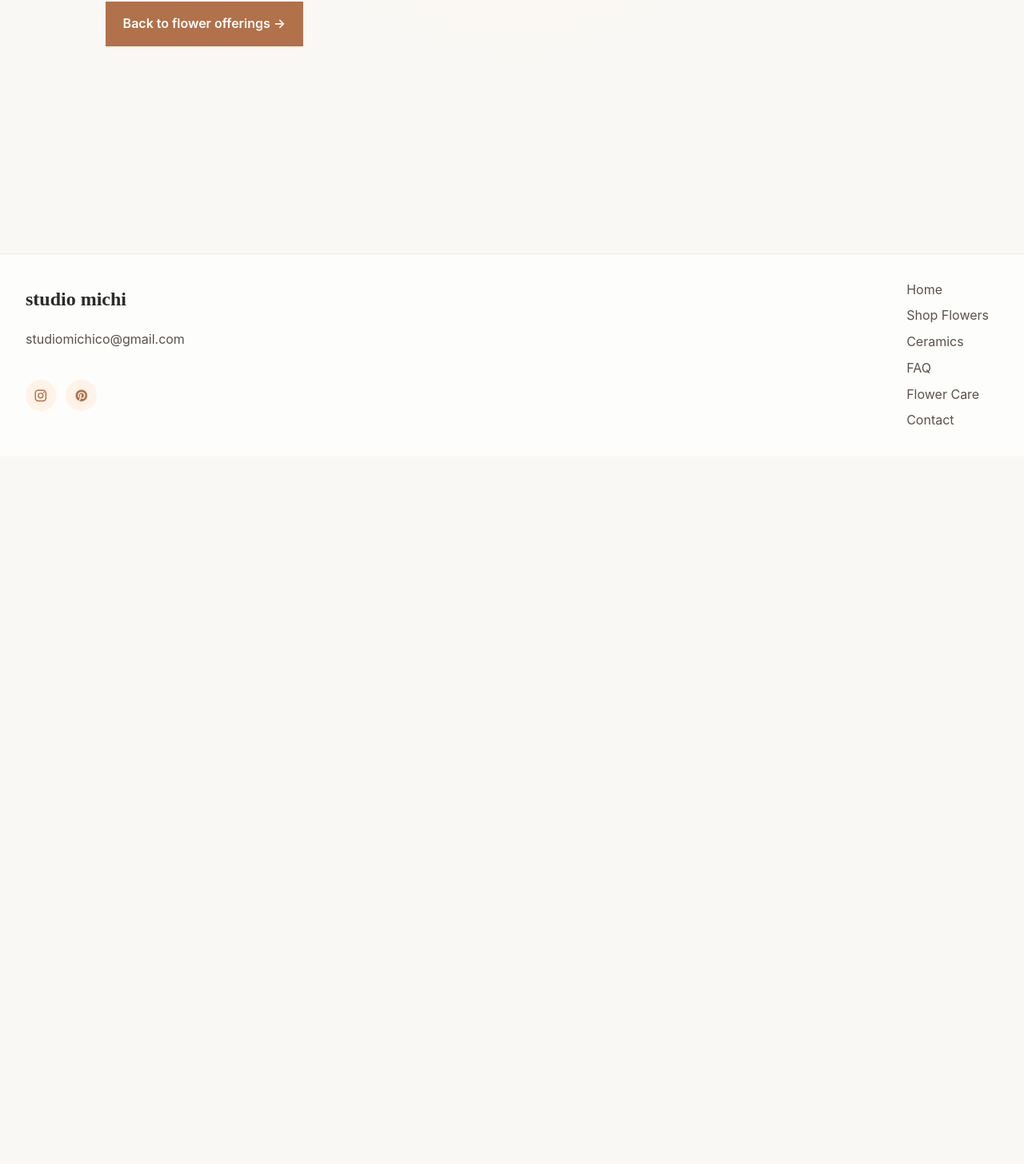
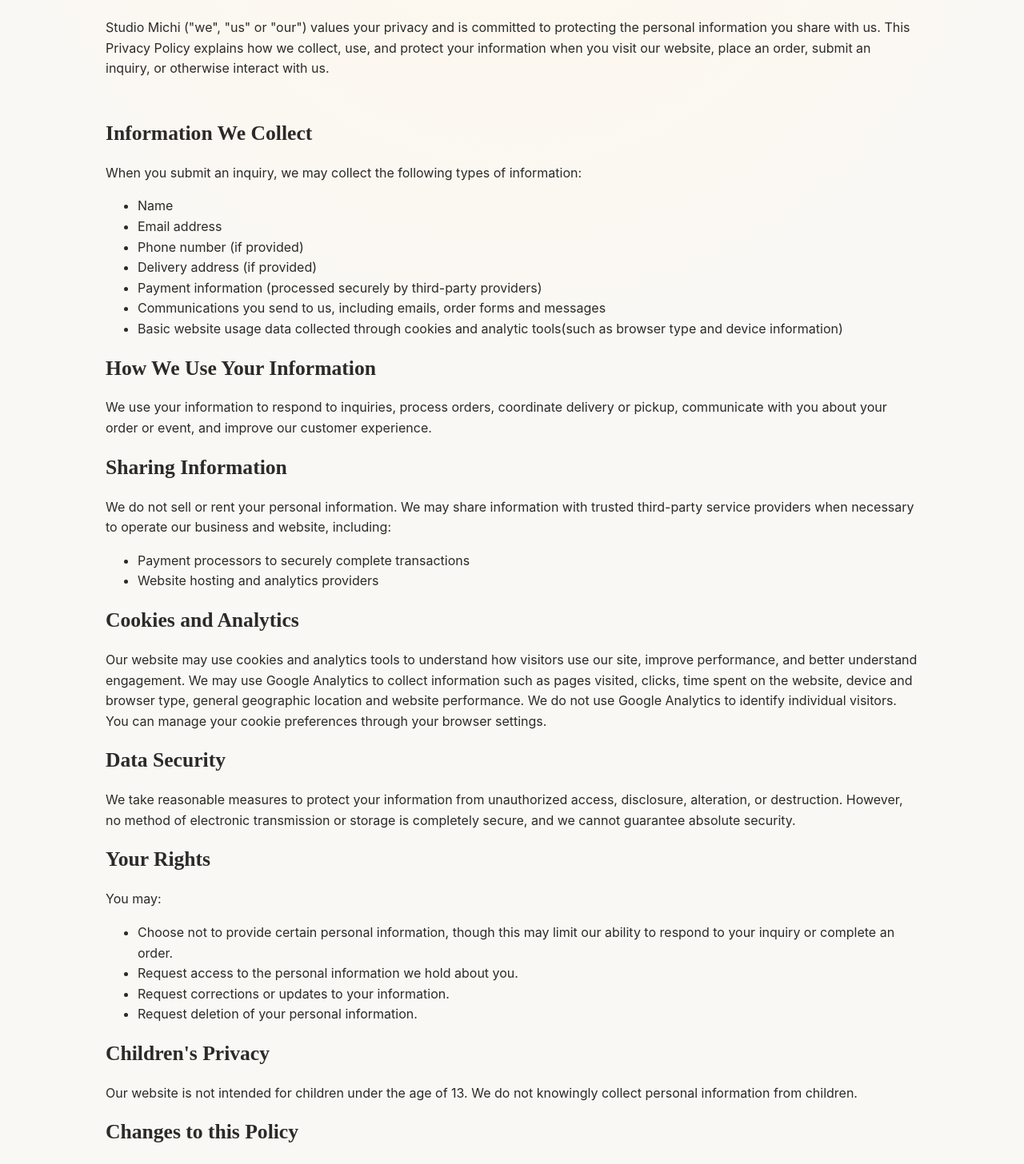
Before and after one commit to studiomichi/studiomichi.github.io, a React (Vite) app: page /privacy-policy in a window 1280 px wide. Shown: the part 229-1685 px from the top of the page at 80% size. Before the commit the page ends 800 px from the top, so only its background shows below. Built offline with nearby package versions, Linux system fonts and the light colour scheme.

Commit message:
add policy page, and update img ext

```diff
--- a/src/App.jsx
+++ b/src/App.jsx
@@ -8,6 +8,7 @@ import Ceramics from './pages/Ceramics';
 import Contact from './pages/Contact';
 import Faq from './pages/Faq';
 import FlowerCare from './pages/FlowerCare';
+import PrivacyPolicy from './pages/PrivacyPolicy';
 import PageNotFound from './pages/PageNotFound';
 import { trackPageView, trackEvent } from './utils/gtag';
 
@@ -18,6 +19,7 @@ const pageTitles = {
   '/contact': 'Studio Michi - Contact',
   '/faq': 'Studio Michi - FAQ',
   '/flowercare': 'Studio Michi - Flower Care',
+  '/privacy-policy': 'Studio Michi - Privacy Policy',
 };
 
 function App() {
@@ -83,6 +85,7 @@ function App() {
           <Route path="/contact" element={<Contact />} />
           <Route path="/faq" element={<Faq />} />
           <Route path="/flowercare" element={<FlowerCare />} />
+          <Route path="/privacy-policy" element={<PrivacyPolicy />} />
           <Route path="*" element={<PageNotFound />} />
         </Routes>
       </main>
--- a/src/components/Footer.jsx
+++ b/src/components/Footer.jsx
@@ -11,6 +11,7 @@ const footerLinks = [
   { to: '/faq', label: 'FAQ' },
   { to: '/flowercare', label: 'Flower Care' },
   { to: '/contact', label: 'Contact' },
+  { to: '/privacy-policy', label: 'Privacy Policy' },
 ];
 
 export default function Footer() {
--- a/src/pages/Home.jsx
+++ b/src/pages/Home.jsx
@@ -7,7 +7,7 @@ export default function Home() {
       alt: 'Wild organic arrangement of smokebush, sunflowers and coreopsis.',
     },
     {
-      src: '/images/orange-summer-bouquet1.png',
+      src: '/images/orange-summer-bouquet1.jpg',
       alt: 'A bouquet with warm-toned summer blooms.',
     },
     {
@@ -47,7 +47,7 @@ export default function Home() {
             Studio Michi is a floral design studio based in Seattle, Washington creating thoughtful arrangements for any moment. Our designs are inspired and guided by the natural movement, texture, and whimsy of flowers. We aim to make sustainable choices at each step of our process, from sourcing seasonal and local blooms when possible, designing without floral foam, to gifting leftover blooms to the community.
           </p>
           <p>
-            Jenn is the floral designer and owner behind Studio Michi. What began as a love for creating with her hands has grown into a studio rooted in artistry, nature and the joy of making something beautiful.
+            Jenn is the floral designer and owner behind Studio Michi. What began as a love for creating with her hands has grown into a studio rooted in artistry, nature and the joy of making something beautiful. She's a milk tea enthusiast, cat mom, and enjoys a good hike with mountain views. Jenn loves traveling and visiting new places just as much as she loves being a homebody and tending to her garden.
           </p>
           <p>The name, Studio Michi, came from a desire to honor both her creative path and her love for cats (specifically her first cat, a foster-fail and one-eyed Siamese kitten, Mia). After considering multiple options, Jenn stumbled upon the word, <i>michi</i>. In Japanese, <i>michi</i>, (and the Chinese character for it, 道) means "path", a fitting name for her studio path. Coincidentally, <i>michi</i> is also an informal Spanish word used to refer to a "cat", making the name a serendipitous choice.</p><br/>
           <Link className="button" to="/services" aria-label="View flower offerings from story section">view flower offerings &rarr;</Link>
--- /dev/null
+++ b/src/pages/PrivacyPolicy.jsx
@@ -0,0 +1,84 @@
+export default function PrivacyPolicy() {
+  return (
+    <section className="page page-privacy-policy">
+      <div className="section-header">
+        <p className="eyebrow">Effective Date: September 5th, 2026</p>
+        <h1>Privacy Policy</h1>
+        <p>
+          Studio Michi ("we", "us" or "our") values your privacy and is committed to protecting the personal information you share with us.
+          This Privacy Policy explains how we collect, use, and protect your information when you visit our website, place an order, submit an inquiry, or otherwise interact with us.
+        </p>
+      </div>
+
+      <div className="content-stack">
+
+        <h3>Information We Collect</h3>
+        <p>
+          When you submit an inquiry, we may collect the following types of information:
+        </p>
+        <ul>
+          <li>Name</li>
+          <li>Email address</li>
+          <li>Phone number (if provided)</li>
+          <li>Delivery address (if provided)</li>
+          <li>Payment information (processed securely by third-party providers)</li>
+          <li>Communications you send to us, including emails, order forms and messages</li>
+          <li>Basic website usage data collected through cookies and analytic tools(such as browser type and device information)</li>
+        </ul>
+
+        <h3>How We Use Your Information</h3>
+        <p>
+          We use your information to respond to inquiries, process orders, coordinate delivery or pickup, communicate with you
+          about your order or event, and improve our customer experience.
+        </p>
+
+        <h3>Sharing Information</h3>
+        <p>
+          We do not sell or rent your personal information. We may share information with trusted third-party service providers when necessary to operate our business and website, including:
+        </p>
+        <ul>
+          <li>Payment processors to securely complete transactions</li>
+          <li>Website hosting and analytics providers</li>
+        </ul>
+
+        <h3>Cookies and Analytics</h3>
+        <p>
+          Our website may use cookies and analytics tools to understand how visitors use our site, improve performance, and better
+          understand engagement. We may use Google Analytics to collect information such as pages visited, clicks, time spent on the website, device and browser type, general geographic location and website performance. We do not use Google Analytics to identify individual visitors. You can manage your cookie preferences through your browser settings.
+        </p>
+
+        <h3>Data Security</h3>
+        <p>
+          We take reasonable measures to protect your information from unauthorized access, disclosure, alteration, or destruction. However, no method of electronic transmission or storage is completely secure, and we cannot guarantee absolute security.
+        </p>
+
+        <h3>Your Rights</h3>
+        <p>
+          You may:
+        </p>
+        <ul>
+            <li>Choose not to provide certain personal information, though this may limit our ability to respond to your inquiry or
+          complete an order.</li>
+          <li>Request access to the personal information we hold about you.</li>
+          <li>Request corrections or updates to your information.</li>
+          <li>Request deletion of your personal information.</li>
+        </ul>
+
+        <h3>Children's Privacy</h3>
+        <p>
+          Our website is not intended for children under the age of 13. We do not knowingly collect personal information from children.
+        </p>
+
+        <h3>Changes to this Policy</h3>
+        <p>
+          We may update this Privacy Policy from time to time. Any changes will be posted on this page with an updated effective date.
+        </p>
+
+        <h3>Contact Us</h3>
+        <p>
+          If you have questions about this Privacy Policy or how your information is handled, please contact us at <a href="mailto:studiomichico@gmail.com?subject=Privacy%20Policy%20Inquiry">studiomichico@gmail.com</a>.
+        </p>
+      </div>
+    </section>
+  );
+}
--- a/src/pages/Services.jsx
+++ b/src/pages/Services.jsx
@@ -15,12 +15,12 @@ const serviceItems = [
       `<p>Our hand-tied bouquets feature a mix of fresh seasonal and premium blooms intentionally designed for you. Each bouquet is wrapped in water-resistant paper with a ribbon and comes in our flower bag with a water box. ${preferenceNote}</p><br/><ul><li><b>Classic (starting from $130)</b>: Our just-because bouquet full of seasonal blooms to bring a little joy and beauty into everyday moments.</li><li><b>Signature (starting from $180)</b>: Our signature bouquet featuring a beautiful mix of seasonal and premium blooms, thoughtfully designed to make someone feel truly special.</li></ul><br/>${orderDeliveryNote}<br/><a href="${flowerOrderHref}" class="button" target="_blank" rel="noopener noreferrer" aria-label="Open the bouquet order form in a new tab">${flowerOrderInquiry.buttonLabel}</a>`,
     images: [
       {
-        src: '/images/orange-summer-bouquet1.png',
+        src: '/images/orange-summer-bouquet1.jpg',
         alt: 'A classic bouquet with warm-toned summer blooms.',
         caption: 'Classic bouquet',
       },
       {
-        src: '/images/orange-summer-bouquet3.png',
+        src: '/images/orange-summer-bouquet3.jpg',
         alt: 'A classic bouquet with yellow and orange summer blooms.',
         caption: 'Classic bouquet',
       },
```
Also changed, not shown: 2 other files (tests, documents, lock files or other folders).
